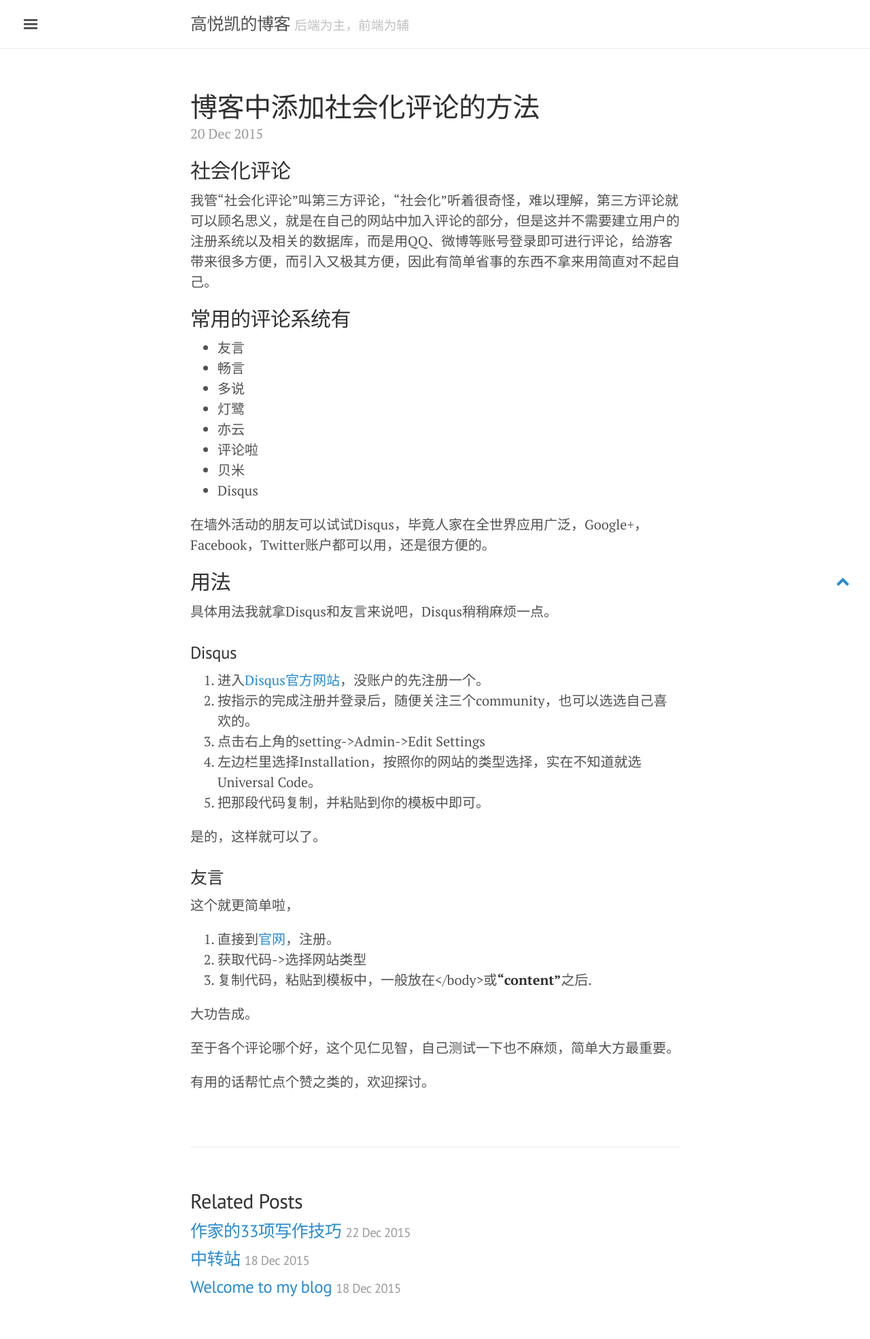
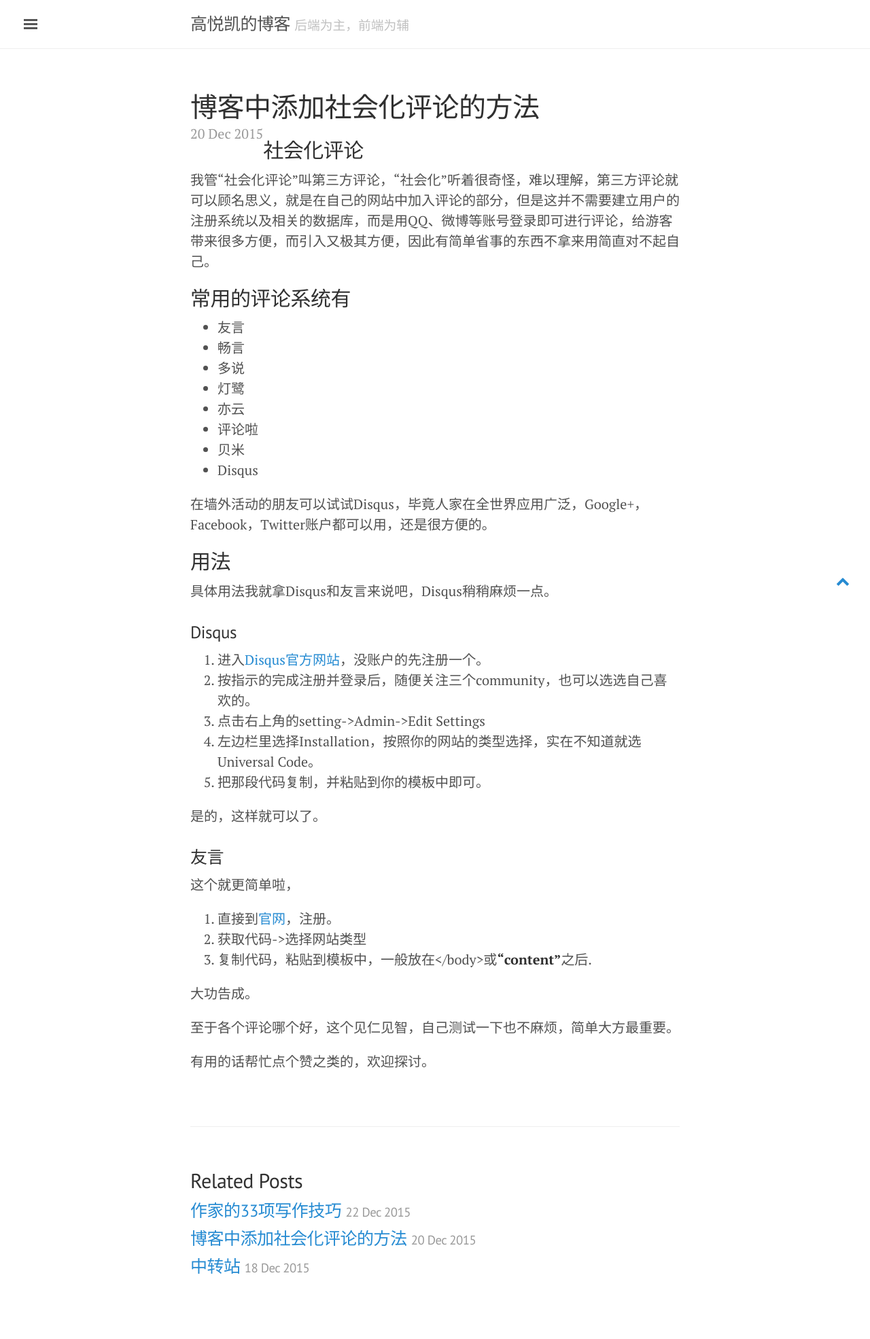
Before and after one commit to gyk6985432/myBlog, a Jekyll site: the page built from _posts/2015-12-20-comments.md, in a window 1280 px wide. Shown: the whole page at 68% size. Built offline with Jekyll 4.4.1, drawn with Linux system fonts in a browser that asks for light colours; nearby versions of some CDN libraries; comment, search, counter and statistics services are not loaded; after the commit the page ends 1940 px from its top, so only the background shows below that; some of the changed lines change nothing that is shown.

Commit message:
date float

```diff
--- a/_layouts/default.html
+++ b/_layouts/default.html
@@ -21,6 +21,7 @@
           </h3>
         </div>
       </div>
+    </div>
 
       <div class="container content">
         {{ content }}
@@ -28,14 +29,11 @@
         <!--友言评论-->
         <div id="uyan_frame"></div>
         <script type="text/javascript" src="http://v2.uyan.cc/code/uyan.js?uid=2077210"></script>
-
         </div>
-
 
         <div class="toTop">
           <a name="top" href="#toTop"><i class="fa fa-chevron-up"></i></a>
         </div>
-
       </div>
 
     <label for="sidebar-checkbox" class="sidebar-toggle"></label>
--- /dev/null
+++ b/_posts/2015-12-20-comment.md
@@ -0,0 +1,62 @@
+---
+layout: post
+title: 博客中添加社会化评论的方法
+---
+
+## 社会化评论
+
+我管“社会化评论”叫第三方评论，“社会化”听着很奇怪，难以理解，第三方评论就可以顾名思义，就是在自己的网站中加入评论的部分，但是这并不需要建立用户的注册系统以及相关的数据库，而是用QQ、微博等账号登录即可进行评论，给游客带来很多方便，而引入又极其方便，因此有简单省事的东西不拿来用简直对不起自己。
+
+## 常用的评论系统有
+
+* 友言
+* 畅言
+* 多说
+* 灯鹭
+* 亦云
+* 评论啦
+* 贝米
+* Disqus
+
+在墙外活动的朋友可以试试Disqus，毕竟人家在全世界应用广泛，Google+，Facebook，Twitter账户都可以用，还是很方便的。
+
+## 用法
+
+具体用法我就拿Disqus和友言来说吧，Disqus稍稍麻烦一点。
+
+### Disqus
+
+1. 进入[Disqus官方网站](https://disqus.com/)，没账户的先注册一个。
+2. 按指示的完成注册并登录后，随便关注三个community，也可以选选自己喜欢的。
+3. 点击右上角的setting->Admin->Edit Settings
+4. 左边栏里选择Installation，按照你的网站的类型选择，实在不知道就选Universal Code。
+5. 把那段代码复制，并粘贴到你的模板中即可。
+
+<div id="disqus_thread"></div>
+<script>
+(function() { // DON'T EDIT BELOW THIS LINE
+var d = document, s = d.createElement('script');
+s.src = '//xxxx.disqus.com/embed.js';
+s.setAttribute('data-timestamp', +new Date());
+(d.head || d.body).appendChild(s);
+})();
+</script>
+<noscript>Please enable JavaScript to view the <a href="https://disqus.com/?ref_noscript" rel="nofollow">comments powered by Disqus.</a></noscript>
+是的，这样就可以了。
+
+### 友言
+
+这个就更简单啦，
+
+1. 直接到[官网](http://www.uyan.cc/)，注册。
+2. 获取代码->选择网站类型
+3. 复制代码，粘贴到模板中，一般放在</body>或**"content"**之后.
+
+<div id="uyan_frame"></div>
+<script type="text/javascript" src="http://v2.uyan.cc/code/uyan.js?uid=2077210"></script>
+
+大功告成。
+
+至于各个评论哪个好，这个见仁见智，自己测试一下也不麻烦，简单大方最重要。
+
+有用的话帮忙点个赞之类的，欢迎探讨。
--- a/css/lanyon.css
+++ b/css/lanyon.css
@@ -63,12 +63,11 @@ h1, h2, h3, h4, h5, h6 {
  * use an outter wrap to position the sidebar without interferring with the
  * regular page content.
  */
-
+/*页面顶端部分*/
 .wrap {
   position: relative;
   width: 100%;
 }
-
 
 /*
  * Container
@@ -333,6 +332,7 @@ a.sidebar-nav-item:focus {
   margin-top: -.5rem;
   margin-bottom: 1rem;
   color: #9a9a9a;
+  float:left;
 }
 
 /* Related posts */
```
Lines whose indentation alone changed are shown as unchanged.
